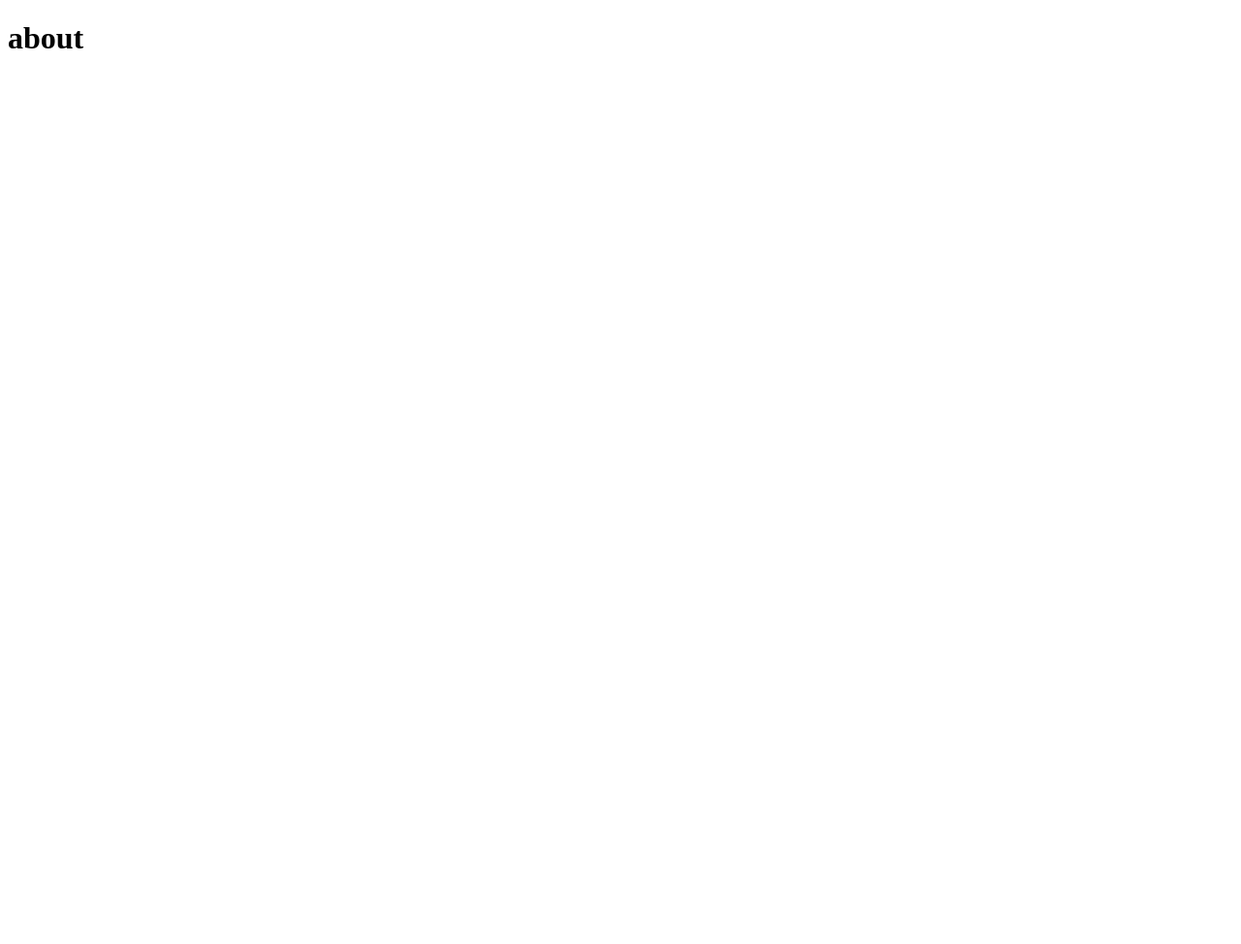
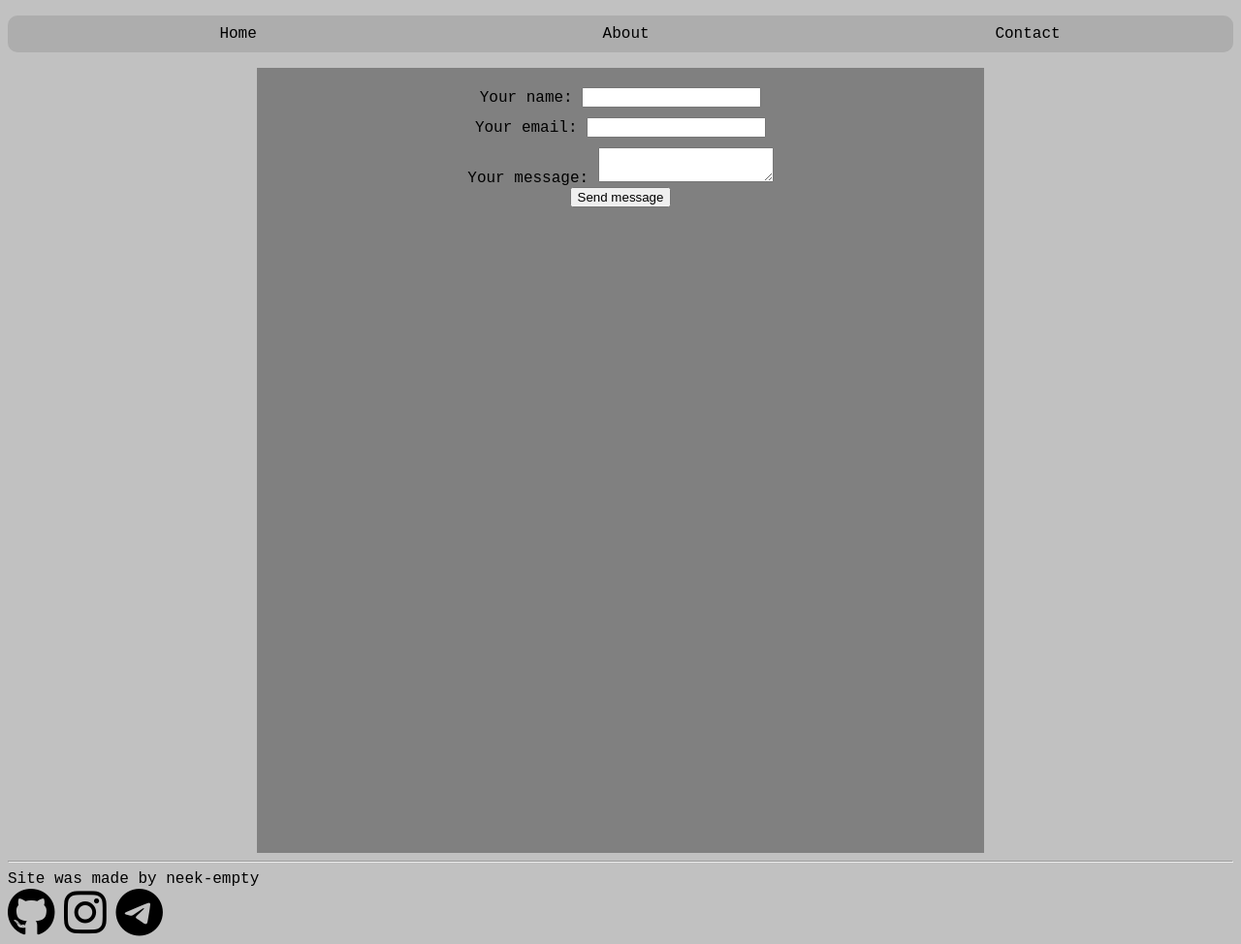
Before and after one commit to neek-empty/stanger_fansite, a plain HTML site: page about.html in a window 1280 px wide. Shown: the whole page at 97% size. Before the commit the page ends 800 px from the top, so only its background shows below. Drawn offline with Linux system fonts and the light colour scheme.

Commit message:
Added About page

```diff
--- a/about.html
+++ b/about.html
@@ -4,8 +4,41 @@
     <meta charset="UTF-8">
     <meta name="viewport" content="width=device-width, initial-scale=1.0">
     <title>About</title>
-</head>
-<body>
-    <h1>about</h1>
-</body>
+    <link rel="stylesheet" href="style.css">
+    <link rel="stylesheet" href="https://cdnjs.cloudflare.com/ajax/libs/font-awesome/6.5.2/css/all.min.css" integrity="sha512-SnH5WK+bZxgPHs44uWIX+LLJAJ9/2PkPKZ5QiAj6Ta86w+fsb2TkcmfRyVX3pBnMFcV7oQPJkl9QevSCWr3W6A==" crossorigin="anonymous" referrerpolicy="no-referrer" />
+    <body>
+        <div class="header">
+            <ul>
+                <a href="index.html"><li>Home</li></a>
+                <a href="about.html"><li>About</li></a>
+                <a href=""><li>Contact</li></a>
+            </ul>
+        </div>
+        <div class="wrapper">
+            <form class="about-form" action="mailto:moki18182@gmail.com">
+                <div class="form-group">
+                    <label for="name">Your name:</label>
+                    <input type="text" id="name" name="user_name" required>
+                </div>
+                <div class="form-group">
+                    <label for="email">Your email:</label>
+                    <input type="email" id="email" name="user_email" required>
+                </div>
+                <div class="form-group">
+                    <label for="message">Your message:</label>
+                    <textarea name="user_message" id="message" required></textarea>
+                </div>
+                <button type="submit">Send message</button>
+            </form>
+        </div><hr>
+            <footer>
+                Site was made by <a href="https://github.com/neek-empty" target="_blank">neek-empty</a>
+                <div class="icons">
+                <a href="https://github.com/neek-empty"><i class="fa-brands fa-github"></i></a>
+                <a href="" target="_blank"><i class="fa-brands fa-instagram"></i></a>
+                <a href="https://t.me/solo_can" target="_blank"><i class="fa-brands fa-telegram"></i></a>
+                </div>
+            </footer>
+        </div>
+    </body>
 </html>
--- a/style.css
+++ b/style.css
@@ -63,3 +63,11 @@ footer a:hover{
 footer i{
     font-size: 50px;
 }
+
+.form-group{
+    margin-top: 10px;
+}
+
+.form-group textarea{
+    max-width: 500px;
+}
```
